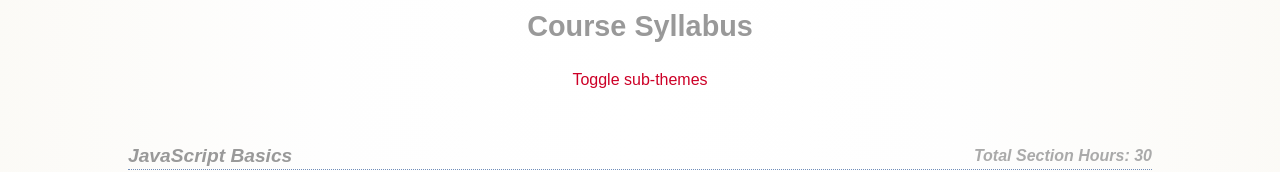
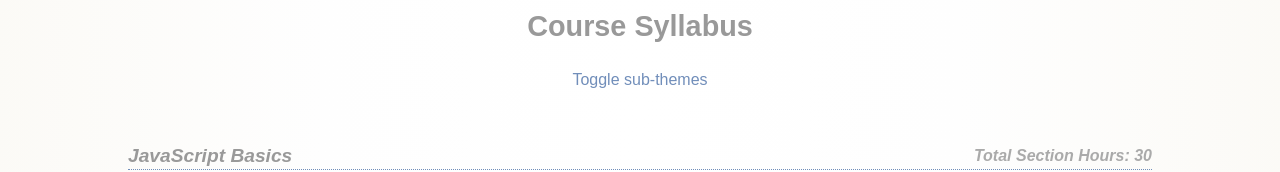
Before and after one commit to WWWCourses/ProgressBG-JS-Basics-Slides, a plain HTML site: page pages/agenda/agenda.html in a window 1280 px wide. Shown: the part 143-315 px from the top of the page. Drawn offline with nearby package versions, Linux system fonts and the light colour scheme; files that its build step writes are made by us from their sources; files whose address does not match are found by name; a web font is replaced by a local one.

Commit message:
toggleSubThemes color to blue

```diff
--- a/outfit/css/agenda.css
+++ b/outfit/css/agenda.css
@@ -93,8 +93,8 @@
 }
 .syllabus .toggleButtons>.toggleSubThemes{
   text-align: right;
-  /* color: #718EBA; */
-  color: #CD0027;
+  color: #718EBA;
+  /* color: #CD0027; */
 }
 .syllabus .toggleButtons>span:hover{
     /*font-size:.9em;*/
```
